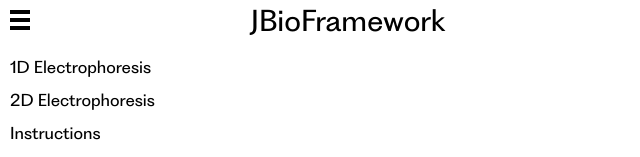
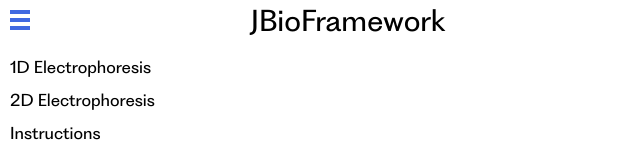
Before and after one commit to AmrMualla/RITSimulationofProteinSeparations, a React (Create React App) app in the folder frontend/jbio-web-app/: page / in a window 1280 px wide. Shown: the top 157 px of the page, without its empty margins (0-640 px from the left). Built offline with nearby package versions, Linux system fonts and the light colour scheme.

Commit message:
Royal Blue Hover to Hamburger Menu

```diff
--- a/frontend/jbio-web-app/src/App.css
+++ b/frontend/jbio-web-app/src/App.css
@@ -203,3 +203,7 @@ button {
 .hoverable-text a:hover {
   color: royalblue;
 }
+
+.toggle-btn:hover span {
+  background-color: royalblue;
+}
```
